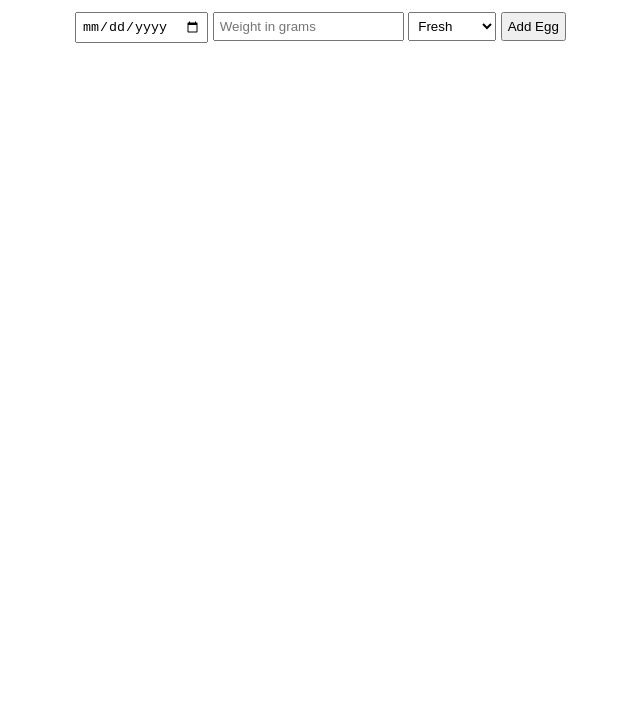
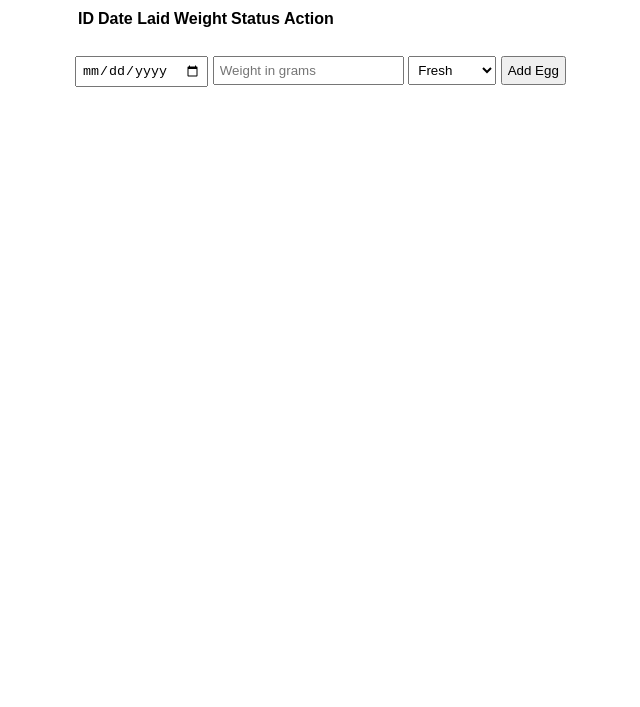
Before and after one commit to Josh62088/HomesteadManager, a website: page public/index.html in a window 1280 px wide. Shown: the part 93-800 px from the top of the page, without its empty margins (165-805 px from the left). Drawn offline with Linux system fonts and the light colour scheme.

Commit message:
Added a table for output to index.html

```diff
--- a/public/index.html
+++ b/public/index.html
@@ -9,6 +9,18 @@
     <body>
         <div id="app">
             <h1>Egg Collection Tracker</h1>
+            <table id="eggTable">
+                <thead>
+                    <tr>
+                        <th>ID</th>
+                        <th>Date Laid</th>
+                        <th>Weight</th>
+                        <th>Status</th>
+                        <th>Action</th>
+                    </tr>
+                </thead>
+                <tbody id="eggList"></tbody>
+            </table>
             <div id="eggList"></div>
             <form id="eggForm">
                 <input type="date" id="dateLaid" required>
```
